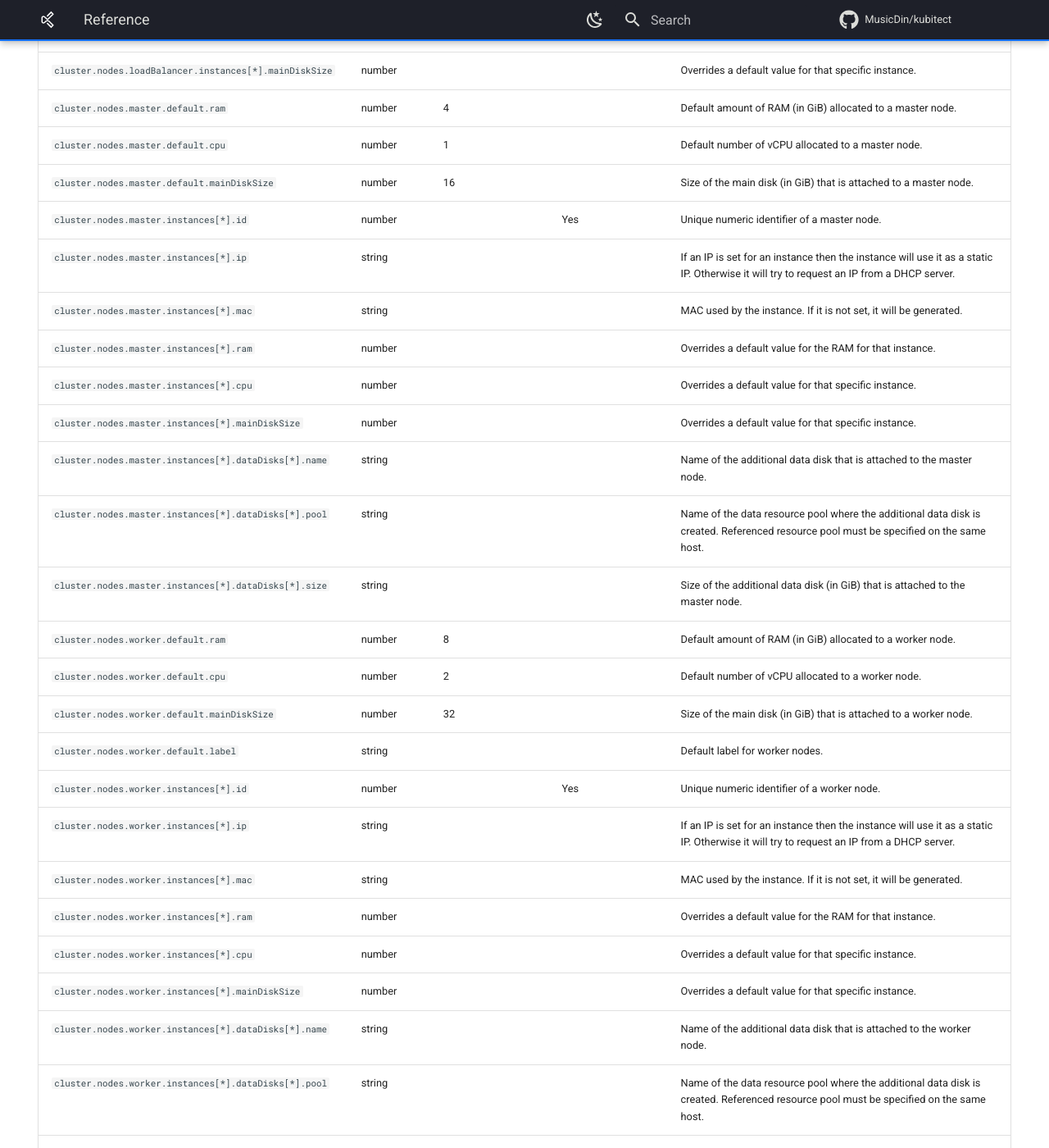
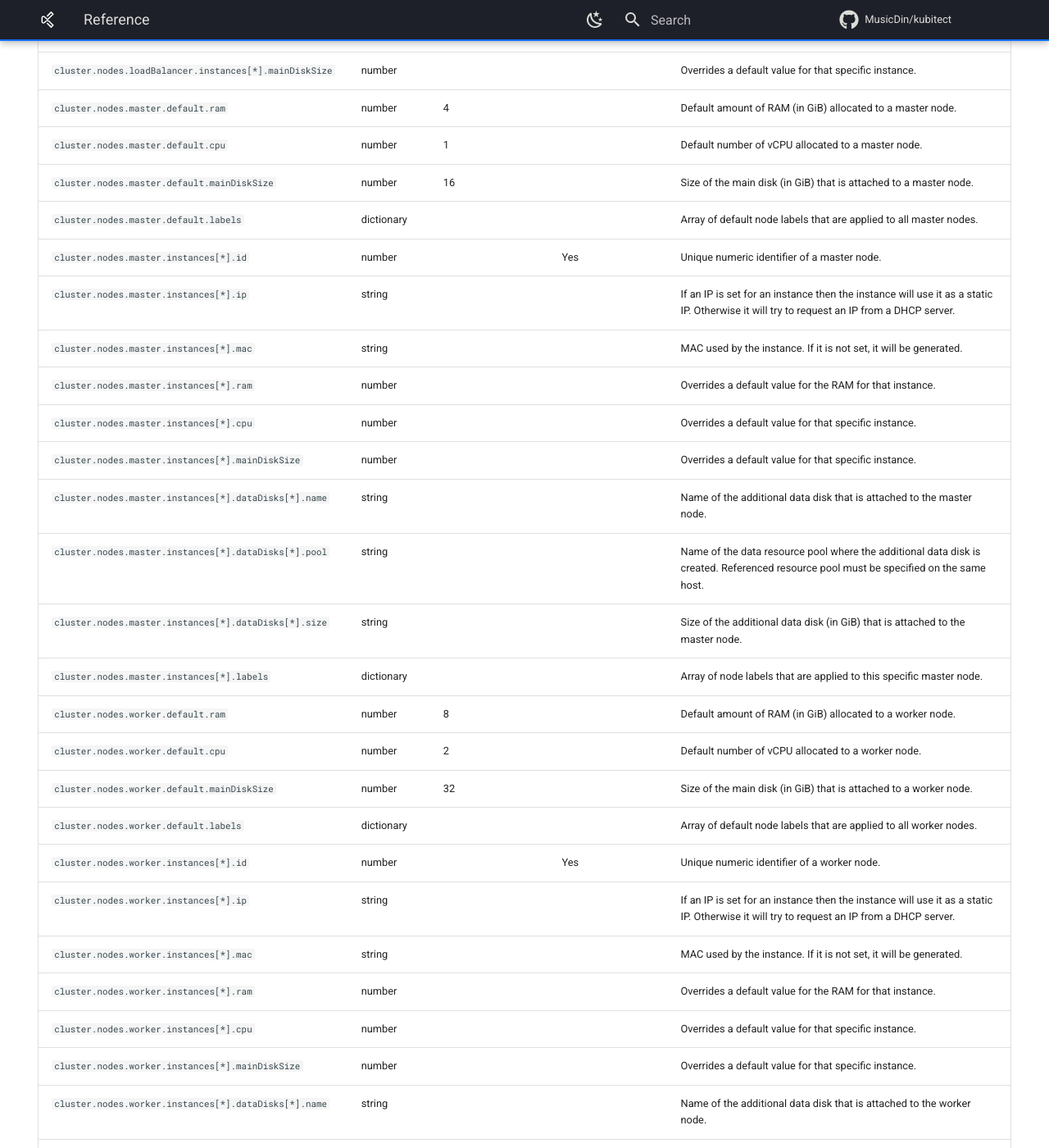
Before and after one commit to MusicDin/kubitect, an MkDocs documentation site: the page built from docs/reference/reference.md, in a window 1280 px wide and 1400 px high, scrolled down 3406 px. Shown: the whole window at 82% size. Built offline with MkDocs 1.6.1 and Material for MkDocs 9.7.7, drawn with Linux system fonts in a browser that asks for light colours; comment, search, counter and statistics services are not loaded; some of the changed text lies outside the part shown.

Commit message:
Update docs to reflect node labels configuration

```diff
--- a/docs/reference/reference.md
+++ b/docs/reference/reference.md
@@ -401,6 +401,15 @@ Each configuration property is documented with 5 columns: Property name, descrip
       <td>Size of the main disk (in GiB) that is attached to a master node.</td>
     </tr>
     <tr>
+      <td><code>cluster.nodes.master.default.labels</code></td>
+      <td>dictionary</td>
+      <td></td>
+      <td></td>
+      <td>
+        Array of default node labels that are applied to all master nodes.
+      </td>
+    </tr>
+    <tr>
       <td><code>cluster.nodes.master.instances[*].id</code></td>
       <td>number</td>
       <td></td>
@@ -472,6 +481,15 @@ Each configuration property is documented with 5 columns: Property name, descrip
       </td>
     </tr>
     <tr>
+      <td><code>cluster.nodes.master.instances[*].labels</code></td>
+      <td>dictionary</td>
+      <td></td>
+      <td></td>
+      <td>
+        Array of node labels that are applied to this specific master node.
+      </td>
+    </tr>
+    <tr>
       <td><code>cluster.nodes.worker.default.ram</code></td>
       <td>number</td>
       <td>8</td>
@@ -493,11 +511,11 @@ Each configuration property is documented with 5 columns: Property name, descrip
       <td>Size of the main disk (in GiB) that is attached to a worker node.</td>
     </tr>
     <tr>
-      <td><code>cluster.nodes.worker.default.label</code></td>
-      <td>string</td>
+      <td><code>cluster.nodes.worker.default.labels</code></td>
+      <td>dictionary</td>
       <td></td>
       <td></td>
-      <td>Default label for worker nodes.</td>
+      <td>Array of default node labels that are applied to all worker nodes.</td>
     </tr>
     <tr>
       <td><code>cluster.nodes.worker.instances[*].id</code></td>
@@ -568,6 +586,15 @@ Each configuration property is documented with 5 columns: Property name, descrip
       <td></td>
       <td>
         Size of the additional data disk (in GiB) that is attached to the worker node.
+      </td>
+    </tr>
+    <tr>
+      <td><code>cluster.nodes.worker.instances[*].labels</code></td>
+      <td>dictionary</td>
+      <td></td>
+      <td></td>
+      <td>
+        Array of node labels that are applied to this specific worker node.
       </td>
     </tr>
   </tbody>
```
Also changed, not shown: docs/examples/full-example.md (+10 -3 lines).
